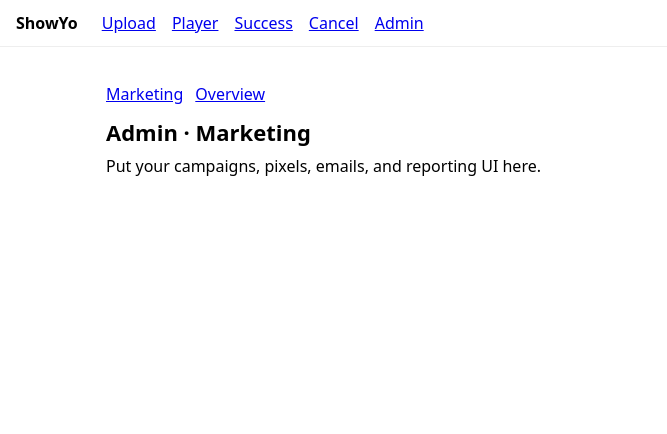
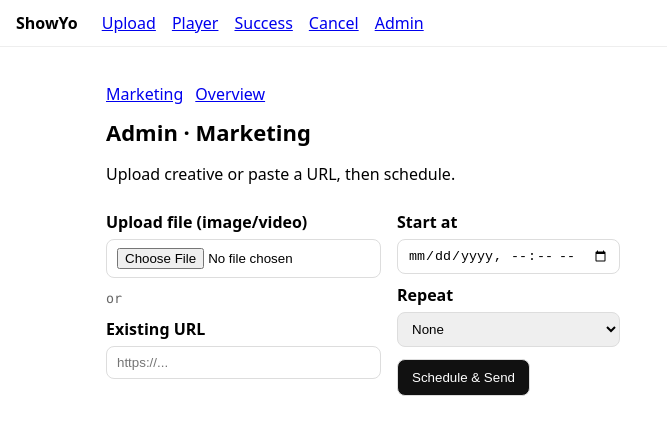
Before and after one commit to taunyxlpz/showyo.live, a Next.js app: page /admin/marketing in a window 1280 px wide. Shown: the top 434 px of the page, without its empty margins (0-667 px from the left). Built offline with nearby package versions, Linux system fonts and the light colour scheme.

Commit message:
Update page.tsx

```diff
--- a/app/admin/marketing/page.tsx
+++ b/app/admin/marketing/page.tsx
@@ -1,14 +1,107 @@
+'use client';
+
 export const dynamic = 'force-dynamic';
 export const revalidate = 0;
 export const fetchCache = 'force-no-store';
 
+import { useState } from 'react';
+
+type Repeat = 'none' | 'daily' | 'weekly';
+
 export default function AdminMarketingPage() {
+  const [file, setFile] = useState<File | null>(null);
+  const [src, setSrc] = useState('');
+  const [startAt, setStartAt] = useState<string>('');
+  const [repeat, setRepeat] = useState<Repeat>('none');
+  const [days, setDays] = useState<string[]>([]); // 0..6 (Sun..Sat)
+  const [status, setStatus] = useState('');
+
+  async function presignAndUpload(): Promise<string> {
+    if (!file) throw new Error('No file');
+    const { uploadUrl, publicUrl } = await fetch('/api/file', {
+      method: 'POST', headers:{'Content-Type':'application/json'},
+      body: JSON.stringify({ contentType: file.type })
+    }).then(r=>r.json());
+    await fetch(uploadUrl, { method:'PUT', body:file, headers:{'Content-Type': file.type} });
+    return publicUrl as string;
+  }
+
+  async function submit() {
+    try {
+      setStatus('Preparing…');
+      const url = file ? await presignAndUpload() : src;
+      if (!url) throw new Error('No URL selected');
+
+      setStatus('Pushing schedule to TB60…');
+      const kind = (file?.type || '').startsWith('video') || /\.(mp4|webm|ogg|m3u8)(\?.*)?$/i.test(url) ? 'video' : 'image';
+      const payload = {
+        url, kind,
+        schedule: {
+          startAt: startAt || null,    // ISO timestamp, or null = immediate
+          repeat,                      // none|daily|weekly
+          days: repeat === 'weekly' ? days.map(Number) : [], // 0..6
+        },
+      };
+      const res = await fetch('/api/push-to-tb60', { method:'POST', headers:{'Content-Type':'application/json'}, body: JSON.stringify(payload) }).then(r=>r.json());
+      if (res.ok) setStatus('Scheduled & sent to TB60 ✅');
+      else setStatus('TB60 push failed');
+    } catch (e:any) {
+      setStatus('Error: ' + e.message);
+    }
+  }
+
+  function toggleDay(d: string) {
+    setDays(prev => prev.includes(d) ? prev.filter(x=>x!==d) : [...prev, d]);
+  }
+
   return (
     <>
-      <h1 style={{ fontSize: 22, fontWeight: 700, margin: 0 }}>Admin · Marketing</h1>
-      <p style={{ marginTop: 8 }}>
-        Put your campaigns, pixels, emails, and reporting UI here.
-      </p>
+      <h1>Admin · Marketing</h1>
+      <p>Upload creative or paste a URL, then schedule.</p>
+
+      <div className="row">
+        <div>
+          <label>Upload file (image/video)</label>
+          <input type="file" accept="image/*,video/*" onChange={e=>setFile(e.target.files?.[0] || null)} />
+          <div style={{ marginTop: 8 }}><small className="mono">or</small></div>
+          <label>Existing URL</label>
+          <input placeholder="https://..." value={src} onChange={e=>setSrc(e.target.value)} />
+        </div>
+
+        <div>
+          <label>Start at</label>
+          <input type="datetime-local" value={startAt} onChange={e=>setStartAt(e.target.value)} />
+          <label>Repeat</label>
+          <select value={repeat} onChange={e=>setRepeat(e.target.value as Repeat)}>
+            <option value="none">None</option>
+            <option value="daily">Daily</option>
+            <option value="weekly">Weekly</option>
+          </select>
+
+          {repeat === 'weekly' && (
+            <div style={{ marginTop: 8 }}>
+              <small className="mono">Days</small>
+              <div className="row" style={{ marginTop: 6 }}>
+                {['0 Sun','1 Mon','2 Tue','3 Wed','4 Thu','5 Fri','6 Sat'].map(lbl => {
+                  const [dTxt, dName] = lbl.split(' ');
+                  return (
+                    <label key={lbl} style={{ display:'inline-flex', alignItems:'center', gap:6 }}>
+                      <input type="checkbox" checked={days.includes(dTxt)} onChange={()=>toggleDay(dTxt)} />
+                      {dName}
+                    </label>
+                  );
+                })}
+              </div>
+            </div>
+          )}
+
+          <div className="row" style={{ marginTop: 12 }}>
+            <button onClick={submit}>Schedule & Send</button>
+          </div>
+        </div>
+      </div>
+
+      {status && <p style={{ marginTop: 12 }}><small className="mono">{status}</small></p>}
     </>
   );
 }
```
